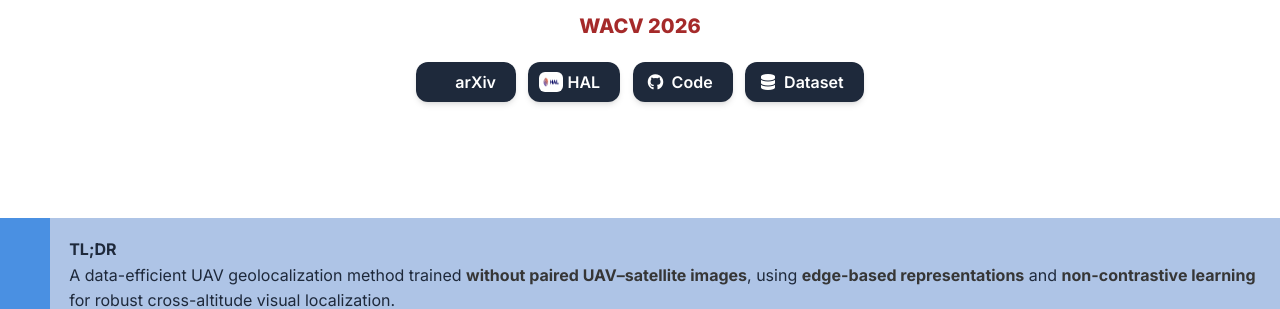
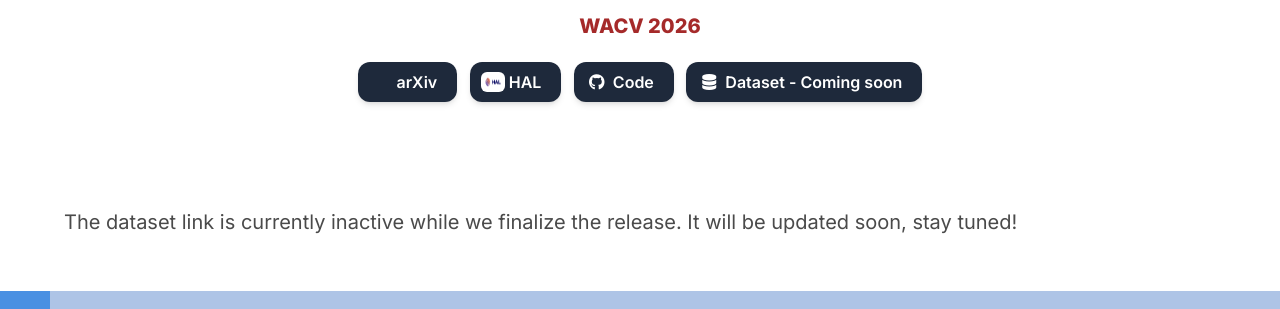
Before and after one commit to Tristan-Amadei/caevl, a plain HTML site: page index.html in a window 1280 px wide. Shown: the part 695-1004 px from the top of the page. Drawn offline with nearby package versions, Linux system fonts and the light colour scheme; some icons are missing.

Commit message:
inactive dataset link for now

```diff
--- a/index.html
+++ b/index.html
@@ -297,7 +297,7 @@
                     <span class="icon">
                       <i class="fas fa-database"></i>
                     </span>
-                    <span>Dataset</span>
+                    <span>Dataset - Coming soon</span>
                   </a>
                 </span>
 
@@ -318,6 +318,17 @@
     </div>
   </div>
 </section>
+
+<section class="hero is-small">
+  <div class="hero-body">
+    <div class="container has-text-justified">
+      <h2 class="subtitle">
+        The dataset link is currently inactive while we finalize the release. It will be updated soon, stay tuned!
+      </h2>
+    </div>
+  </div>
+</section>
+
 
 <section class="tldr" style="padding: 1.2em; border-left: 50px solid #4a90e2; background: #aec4e6; margin-top: 2em;">
   <h2 style="margin-top: 0;"><b>TL;DR</b></h2>
```
